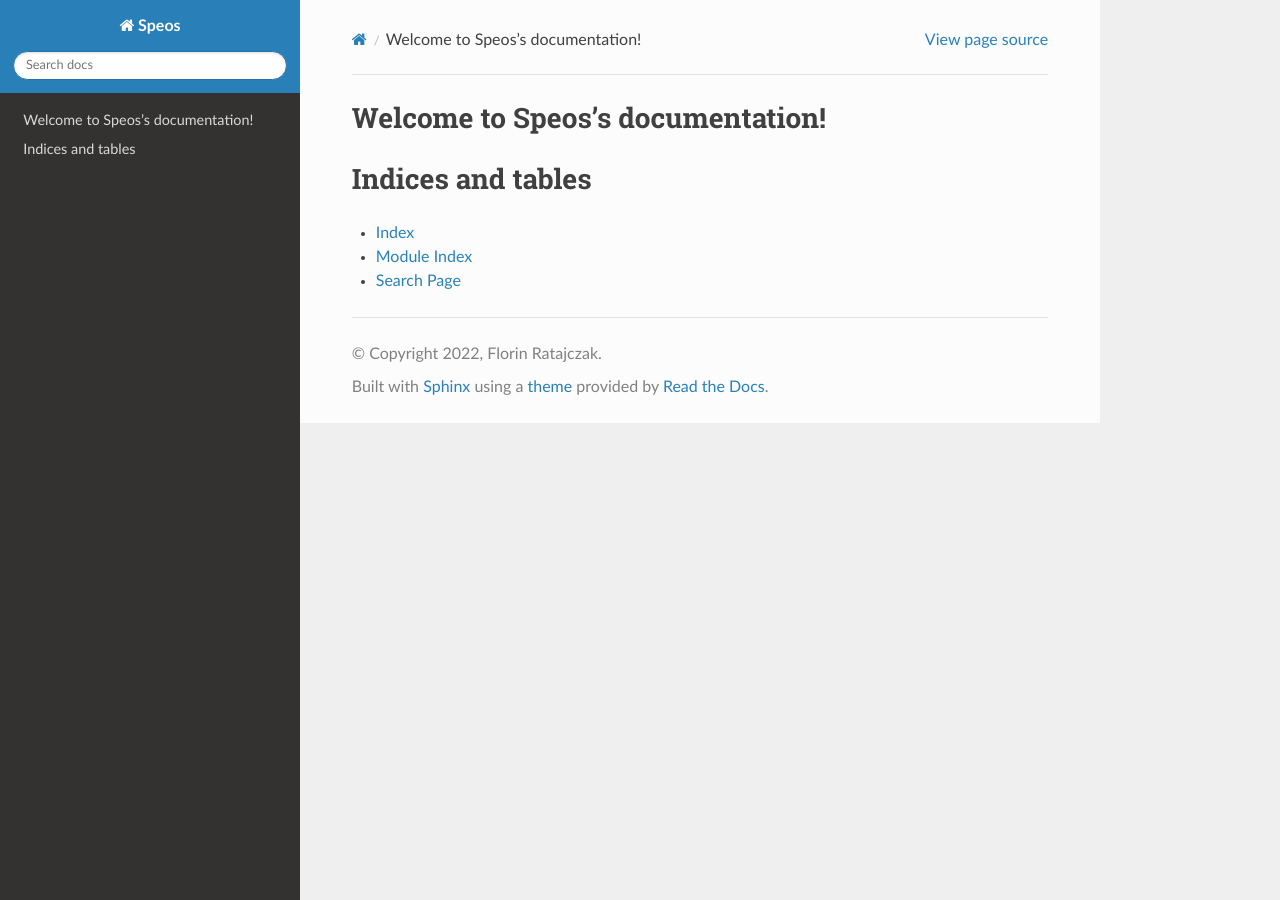
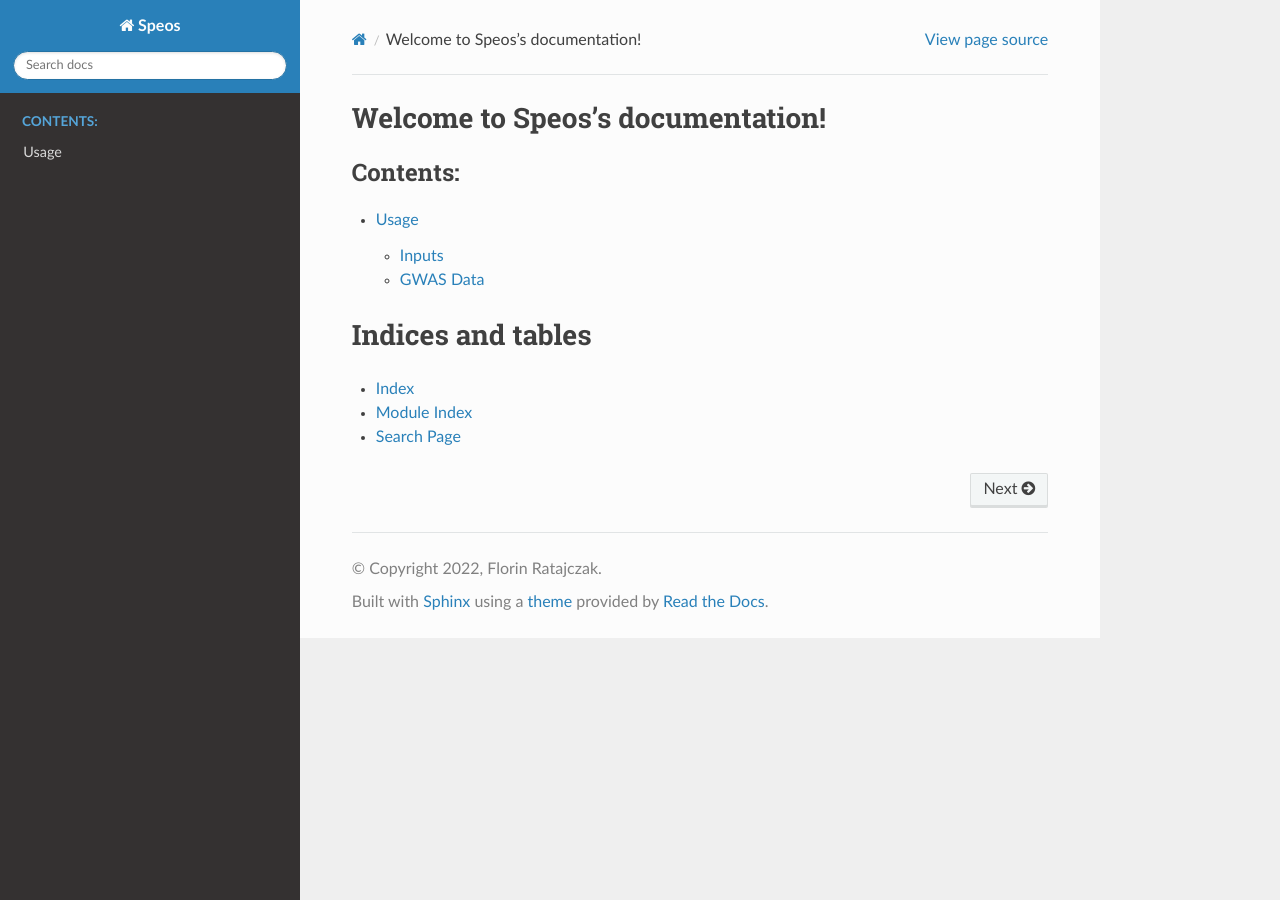
Before and after one commit to fratajcz/speos, a Sphinx documentation site: the page built from docs/source/index.rst, in a window 1280 px wide. Built offline with Sphinx 7.4.7 and the Read the Docs theme 2.0.0, drawn with Linux system fonts in a browser that asks for light colours.

Commit message:
updated index

```diff
--- a/docs/source/conf.py
+++ b/docs/source/conf.py
@@ -62,7 +62,7 @@ html_theme = 'sphinx_rtd_theme'
 # Add any paths that contain custom static files (such as style sheets) here,
 # relative to this directory. They are copied after the builtin static files,
 # so a file named "default.css" will overwrite the builtin "default.css".
-#html_static_path = ['_static']
+# html_static_path = ['_static']
 
 
 # -- Options for EPUB output
--- a/docs/source/index.rst
+++ b/docs/source/index.rst
@@ -9,7 +9,8 @@ Welcome to Speos's documentation!
 .. toctree::
    :maxdepth: 2
    :caption: Contents:
-   Inputs
+
+   inputs
 
 
 
```
